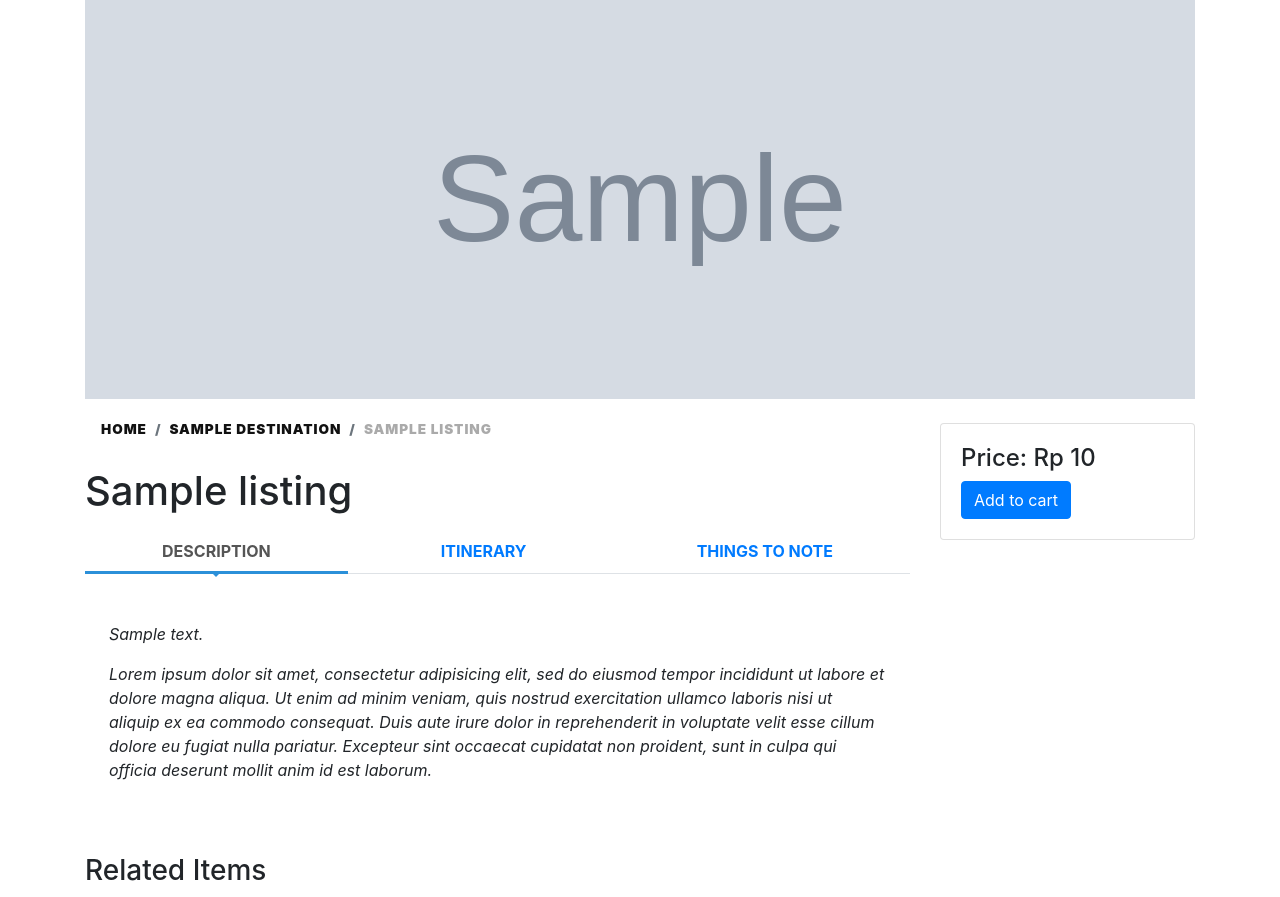
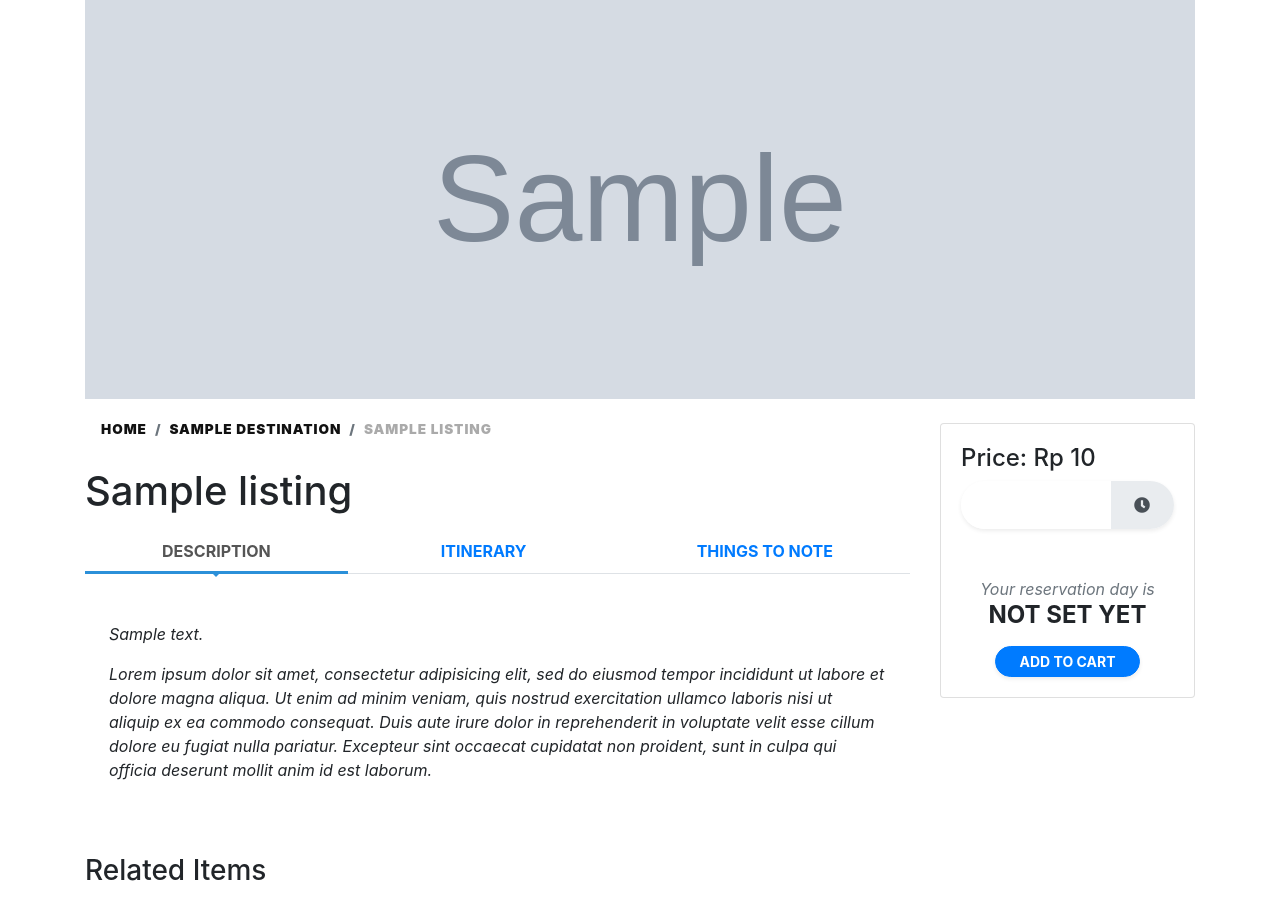
Before and after one commit to dhita-irma/travel-booking, a Django app: page /catalog/1 in a window 1280 px wide. Shown: the part 57-954 px from the top of the page. Run offline with Django 3.2, Linux system fonts and the light colour scheme; tables that the repository leaves empty hold one stand-in row (values such as "Sample post"); grey boxes marked "Sample" are stand-in pictures; grey boxes labelled with a size stand in for pictures from a placeholder-image service; some libraries are stand-ins or nearby versions; some web fonts are replaced.

Commit message:
Create date picker

```diff
--- a/booking/static/booking/front.js
+++ b/booking/static/booking/front.js
@@ -40,6 +40,23 @@
          e.preventDefault();
       });
 
+      /* ===============================================================
+           DATE PICKER
+        =============================================================== */
+
+        // INITIALIZE DATEPICKER PLUGIN
+        $('.datepicker').datepicker({
+            clearBtn: true,
+            format: "dd/mm/yyyy"
+        });
+
+
+        // FOR DEMO PURPOSE
+        $('#reservationDate').on('change', function () {
+            var pickedDate = $('input').val();
+            $('#pickedDate').html(pickedDate);
+        });
+
 });
 
 /* ===============================================================
--- a/booking/static/booking/styles.css
+++ b/booking/static/booking/styles.css
@@ -250,6 +250,46 @@
   color: #aaa;
 }
 
+/*
+* Datepicker
+*/
+
+.datepicker td, .datepicker th {
+  width: 2.5rem;
+  height: 2.5rem;
+  font-size: 0.85rem;
+}
+
+.datepicker {
+  margin-bottom: 3rem;
+}
+
+.input-group {
+  border-radius: 30rem;
+}
+
+input.form-control {
+  border-radius: 30rem 0 0 30rem;
+  border: none;
+}
+
+input.form-control:focus {
+  box-shadow: none;
+}
+
+input.form-control::placeholder {
+  font-style: italic;
+}
+
+.input-group-text {
+  border-radius: 0 30rem 30rem 0;
+  border: none;
+}
+
+.datepicker-dropdown {
+  box-shadow: 0 5px 10px rgba(0, 0, 0, 0.1);
+}
+
 /* Other */
 
 .reset-anchor {
--- a/booking/templates/booking/catalog_item.html
+++ b/booking/templates/booking/catalog_item.html
@@ -93,8 +93,21 @@
             <div class="card mt-4">
                 <div class="card-body">
                     <h4>Price: Rp {{ listing.price }}</h4>
-                    <button data-id="{{ listing.id }}" data-action="add" class="btn btn-primary update-cart">
-                        Add to cart </button>
+                    <!-- Date Picker Input -->
+                    <div class="form-group mb-4">
+                        <div class="datepicker date input-group p-0 shadow-sm">
+                            <input type="text" placeholder="Choose a reservation date" class="form-control py-4 px-4" id="reservationDate">
+                            <div class="input-group-append"><span class="input-group-text px-4"><i class="fa fa-clock-o"></i></span></div>
+                        </div>
+                    </div><!-- DEnd ate Picker Input -->
+
+                    <!-- For Demo Purpose -->
+                    <div class="text-center">
+                        <p class="font-italic text-muted mb-0">Your reservation day is</p>
+                        <h4 id="pickedDate" class="font-weight-bold text-uppercase mb-3">Not set yet</h4>
+                        <button data-id="{{ listing.id }}" data-action="add" class="update-cart btn btn-primary btn-sm px-4 rounded-pill text-uppercase font-weight-bold shadow-sm">
+                            Add to Cart</button>
+                    </div>
                 </div>
             </div>
         </div>
--- a/booking/templates/booking/layout.html
+++ b/booking/templates/booking/layout.html
@@ -8,6 +8,7 @@
 
     <link rel="stylesheet" href="https://cdn.jsdelivr.net/npm/bootstrap@4.5.3/dist/css/bootstrap.min.css" integrity="sha384-TX8t27EcRE3e/ihU7zmQxVncDAy5uIKz4rEkgIXeMed4M0jlfIDPvg6uqKI2xXr2" crossorigin="anonymous">
     <link rel="stylesheet" href="https://stackpath.bootstrapcdn.com/font-awesome/4.7.0/css/font-awesome.min.css">
+    <link rel="stylesheet" href="https://cdnjs.cloudflare.com/ajax/libs/bootstrap-datepicker/1.9.0/css/bootstrap-datepicker.css">
 
     <!-- Google fonts-->
     <link rel="stylesheet" href="https://fonts.googleapis.com/css2?family=Libre+Franklin:wght@300;400;700&amp;display=swap">
@@ -38,7 +39,7 @@
 
 
 
-    <title>{% block title %}TRIP ID{% endblock %}</title>
+    <title>{% block title %}TRAVORA{% endblock %}</title>
 </head>
 <body>
     <!-- NavBar -->
@@ -66,6 +67,7 @@
     <!-- Javascript files -->
     <script src="https://code.jquery.com/jquery-3.5.1.slim.min.js" integrity="sha384-DfXdz2htPH0lsSSs5nCTpuj/zy4C+OGpamoFVy38MVBnE+IbbVYUew+OrCXaRkfj" crossorigin="anonymous"></script>
     <script src="https://cdn.jsdelivr.net/npm/bootstrap@4.5.3/dist/js/bootstrap.bundle.min.js" integrity="sha384-ho+j7jyWK8fNQe+A12Hb8AhRq26LrZ/JpcUGGOn+Y7RsweNrtN/tE3MoK7ZeZDyx" crossorigin="anonymous"></script>
+    <script src="https://cdnjs.cloudflare.com/ajax/libs/bootstrap-datepicker/1.9.0/js/bootstrap-datepicker.min.js"></script>
     <script src="{% static 'booking/front.js' %}"></script>
     <script src="{% static 'booking/main.js' %}"></script>
     <script src="{% static 'booking/cart.js' %}"></script>
```
